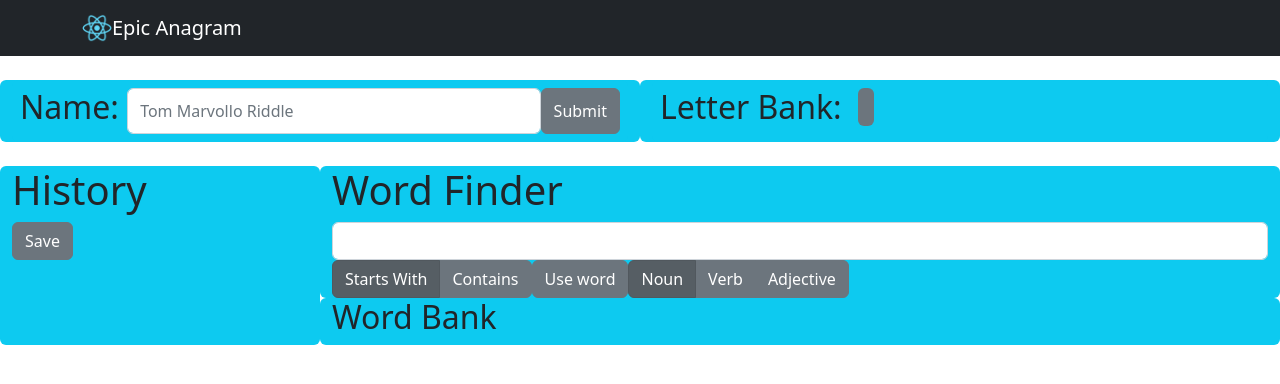
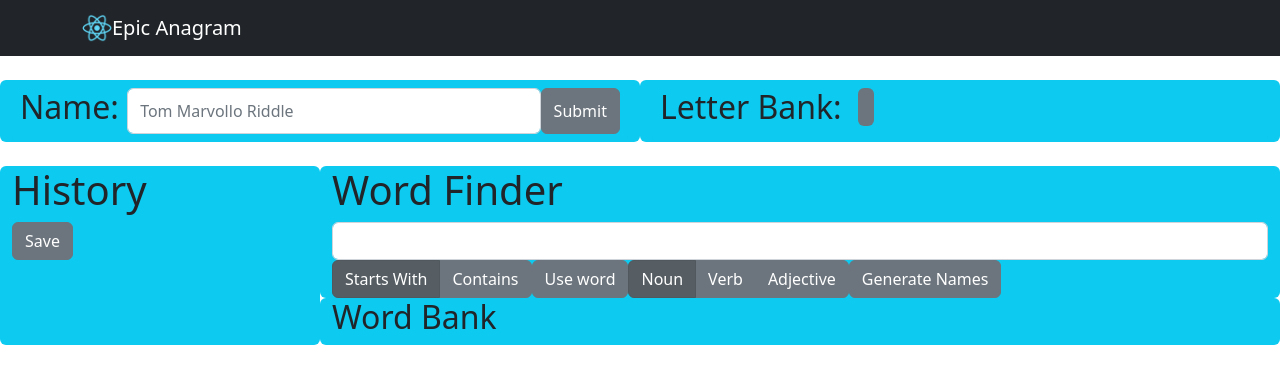
Before and after one commit to Luceium/Magigram, a React (Create React App) app: page / in a window 1280 px wide. Shown: the top 384 px of the page. Built offline with nearby package versions, Linux system fonts and the light colour scheme.

Commit message:
creates a name generating algorithm that attempts to make a combination of roots and icons or prefixes I will likely replace this with an AI generated name, an API, or use a tool approach such as the one used for making the phrases

```diff
--- a/src/components/wordFinder.jsx
+++ b/src/components/wordFinder.jsx
@@ -8,6 +8,7 @@ export default function WordFinder() {
     const dispatch = useDispatch();
     let words = useSelector(state => state.words);
     let letterFrequency = useSelector(state => state.letterFrequency);
+    const lettersSize = getLetterFrequencySize(letterFrequency);
     const [word, setWord] = useState('');
     const [pos, setPos] = useState('noun'); // part of speech [noun, verb, adjective]
     const [filter, setFilter] = useState('Starts With'); // filter word choices by prefix [word, prefix
@@ -15,6 +16,14 @@ export default function WordFinder() {
     useEffect(() => {
         getWordChoices();
     }, [letterFrequency, word, pos])
+
+    function getLetterFrequencySize(letterFrequency) {
+        let size = 0;
+        for (const letter in letterFrequency) {
+            size += letterFrequency[letter];
+        }
+        return size;
+    }
 
     function handleChange(word) {
         setWord(word);
@@ -40,8 +49,6 @@ export default function WordFinder() {
         setFilter(filter);
     }
 
-    // TODO: use 'word' (value in input field) to further filter word choices
-    // ie. word.startsWith(word) or word.includes(word)
     // TODO: populate word choices in real time so user can see progress
     function getWordChoices() {
         let wordChoices = [];
@@ -65,6 +72,307 @@ export default function WordFinder() {
             }
         }
         setWordChoices(wordChoices);
+    }
+
+    // takes the letter frequency and creates generates 20 random permutations of the letters such that the vowels are evenly distributed
+    function generateNames() {
+        if (4 < lettersSize && lettersSize < 10) {
+            alert('Please have 5 to 9 letters in your letter bank.');
+            return;
+        }
+
+        let names = [];
+        let vowels = ['a', 'e', 'i', 'o', 'u'];
+        let vowelFrequency = 0;
+        let consonantFrequency = 0;
+        for (const letter in letterFrequency) {
+            if (vowels.includes(letter)) {
+                vowelFrequency += letterFrequency[letter];
+            } else {
+                consonantFrequency += letterFrequency[letter];
+            }
+        }
+
+        // try to make better names by use of roots, prefix, sufix, common sounds
+        // TODO: sort the lists in a topological ordering such that if A.letterFrequency is a subset of B.letterFrequency, then B comes before A
+        // this would favor longer and rarer roots/prefixes/suffixes over shorter ones
+        // also randomize the order of the roots/prefixes/suffixes so that the same ones don't always appear first
+        const roots = [
+            'ab',
+            'abs',
+            'ad',
+            'ac',
+            'af',
+            'ag',
+            'al',
+            'an',
+            'ap',
+            'ar',
+            'as',
+            'at',
+            'auto',
+            'bi',
+            'cap',
+            'capt',
+            'ced',
+            'cess',
+            'chron',
+            'circum',
+            'clam',
+            'clamor',
+            'cogn',
+            'cognosc',
+            'corp',
+            'corpor',
+            'cred',
+            'credit',
+            'cycl',
+            'dem',
+            'demos',
+            'dict',
+            'duc',
+            'duct',
+            'equi',
+            'fac',
+            'fact',
+            'fer',
+            'port',
+            'fid',
+            'fide',
+            'fil',
+            'fili',
+            'flex',
+            'flect',
+            'fort',
+            'gen',
+            'gener',
+            'grad',
+            'gress',
+            'gravit',
+            'hab',
+            'habit',
+            'hydr',
+            'in',
+            'inter',
+            'jud',
+            'judici',
+            'lat',
+            'later',
+            'liber',
+            'loc',
+            'loc',
+            'luc',
+            'luc',
+            'man',
+            'manu',
+            'mar',
+            'marit',
+            'medi',
+            'morph',
+            'mut',
+            'nat',
+            'nat',
+            'nec',
+            'mort',
+            'nov',
+            'nov',
+            'omni',
+            'oper',
+            'pac',
+            'pac',
+            'path',
+            'path',
+            'phil',
+            'phon',
+            'phys',
+            'plan',
+            'plan',
+            'poss',
+            'pot',
+            'prim',
+            'pro',
+            'psych',
+            'radi',
+            'rupt',
+            'sci',
+            'scien',
+            'sect',
+            'sec',
+            'sem',
+            'semi',
+            'sent',
+            'sens',
+            'serv',
+            'sign',
+            'sign',
+            'sol',
+            'sol',
+            'spec',
+            'spect',
+            'spi',
+            'spir',
+            'stat',
+            'statu',
+            'ster',
+            'ster',
+            'sub',
+            'super',
+            'tac',
+            'tacit',
+            'temp',
+            'temp',
+            'ter',
+            'terr',
+            'therm',
+            'thes',
+            'thes',
+            'trans',
+            'tri',
+            'vid',
+            'vis',
+            'viv',
+            'vit',
+            'volut',
+        ].filter(word => isSubset(mapLetterFrequency(word), letterFrequency)).sort(()=>Math.random()-0.5);
+        const commonSounds = [
+            'ch',
+            'sh',
+            'th',
+            'ph',
+            'wh',
+            'wr',
+            'ck',
+            'gn',
+            'kn',
+            'ng',
+            'qu',
+            'sc',
+        ].filter(word => isSubset(mapLetterFrequency(word), letterFrequency));
+
+        // generate names by trying to use roots and suffixes and prefixes
+        let i = 0;
+        while (names.length < 20) {
+            // choose random root, prefix, and suffix and remove the letters from the letter frequency
+            let root = roots[i % roots.length];
+            letterFrequency = subtractLetterFrequency(letterFrequency, mapLetterFrequency(name));
+
+            const prefixes = [
+                'a',
+                'ab',
+                'ad',
+                'an',
+                'ante',
+                'ap',
+                'ar',
+                'as',
+                'at',
+                'auto',
+                'be',
+                'by',
+                'co',
+                'com',
+                'con',
+                'de',
+                'dis',
+                'e',
+                'en',
+                'ex',
+                'extra',
+                'ge',
+                'in',
+                'inter',
+                'ir',
+                'mis',
+                'non',
+                'per',
+                'pre',
+                'pro',
+                're',
+                'semi',
+                'sub',
+                'super',
+                'un',
+                'under',
+                'up',
+                'with',
+                'y'
+              ].filter(word => isSubset(mapLetterFrequency(word), letterFrequency));
+            const prefix = prefixes.length > 0 ? prefixes[Math.floor(Math.random()*prefixes.length)] : '';
+            letterFrequency = subtractLetterFrequency(letterFrequency, mapLetterFrequency(prefix));
+
+            const suffixes = [
+                'able',
+                'age',
+                'al',
+                'an',
+                'and',
+                'ary',
+                'ate',
+                'ation',
+                'ative',
+                'ed',
+                'ee',
+                'er',
+                'es',
+                'et',
+                'ful',
+                'ible',
+                'ion',
+                'ish',
+                'ist',
+                'ity',
+                'ize',
+                'less',
+                'ly',
+                'ment',
+                'ness',
+                'on',
+                'or',
+                'ous',
+                's',
+                'th',
+                'tion',
+                'tive',
+                'y'
+            ].filter(word => isSubset(mapLetterFrequency(word), letterFrequency));
+            const suffix = suffix.length > 0 ? suffixes[Math.floor(Math.random()*suffixes.length)] : '';
+            letterFrequency = subtractLetterFrequency(letterFrequency, mapLetterFrequency(suffix));
+
+            // generate name by stringing together root, prefix, and suffix and padding with the remaining letters from the letter frequency
+            let left, right = makePadding(letterFrequency);
+            let name = prefix + leftPad + root + rightPad + suffix;
+
+            names.add(name)
+            i++;
+        }
+
+        // generate remaining amount of names with equal distribution of vowels between consonants
+        for (let i = names.length; i < 20; i++) {
+            let name = '';
+
+            names.push(name);
+        }
+        setWordChoices(names);
+    }
+
+    // evenly splits the remaining letters in the letter frequency between the left and right padding and randomly organizes the letters in each
+    function makePadding(letterFrequency) {
+        let leftPad = '';
+        let rightPad = '';
+        let left = true;
+        let lettersSize = getLetterFrequencySize(letterFrequency);
+        while (lettersSize > 0) {
+            let letter = letterFrequency[Math.floor(Math.random()*letterFrequency.length)];
+            letterFrequency = letterFrequency.removeLetters(letter);
+            if (left) {
+                leftPad += letter;
+            } else {
+                rightPad += letter;
+            }
+            left = !left;
+            lettersSize--;
+        }
+        return [leftPad, rightPad];
     }
 
     return (
@@ -107,6 +415,7 @@ export default function WordFinder() {
                         Adjective
                     </Button>
                 </ButtonGroup>
+                <Button onClick={generateNames}>Generate Names</Button>
             </div>
             <WordGroup src={wordChoices} type='wordList' />
         </>
```
